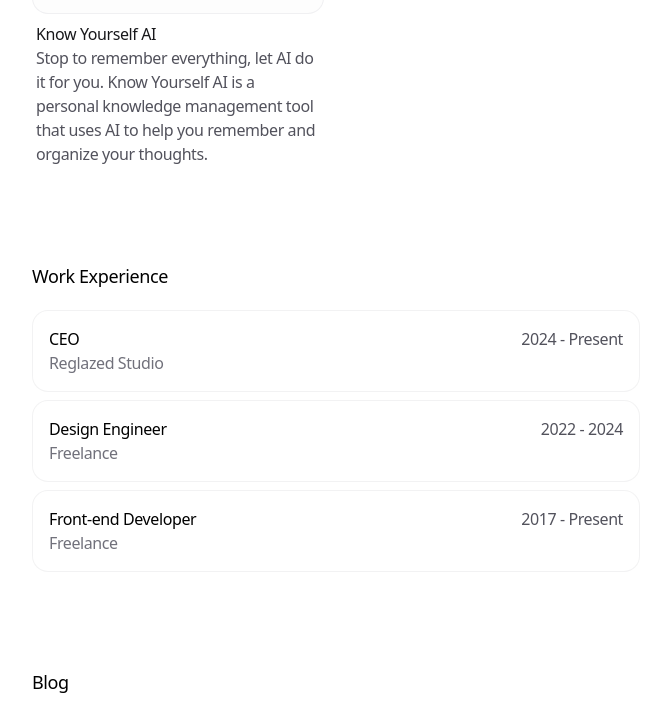
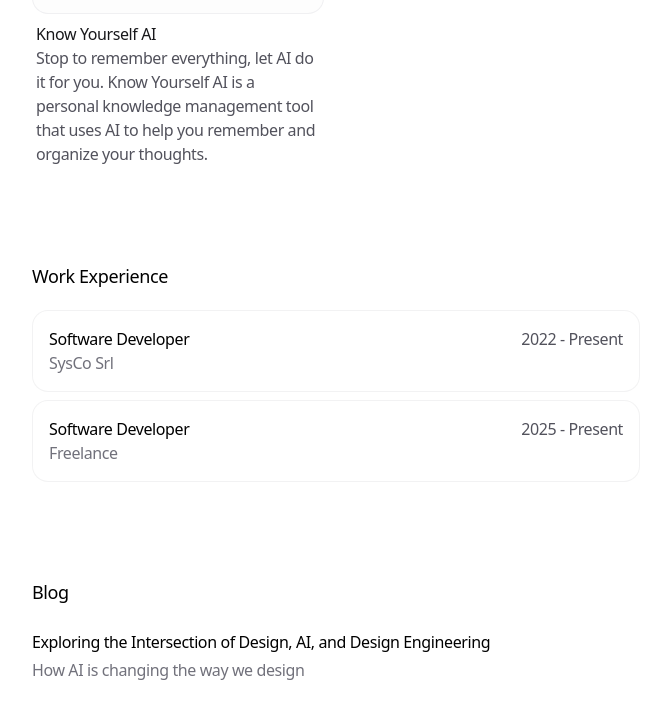
Before and after one commit to DanioFiore/inkeisoft, a Next.js app: page / in a window 1280 px wide. Shown: the part 522-1232 px from the top of the page, without its empty margins (304-975 px from the left). Built offline with nearby package versions, Linux system fonts and the light colour scheme; no server answers; grey boxes are pictures that could not be loaded.

Commit message:
update: revise work experience entries for accuracy and consistency

```diff
--- a/app/data.ts
+++ b/app/data.ts
@@ -49,29 +49,21 @@
 
 export const WORK_EXPERIENCE: WorkExperience[] = [
   {
-    company: 'Reglazed Studio',
-    title: 'CEO',
-    start: '2024',
+    company: 'SysCo Srl',
+    title: 'Software Developer',
+    start: '2022',
     end: 'Present',
-    link: 'https://ibelick.com',
+    link: 'https://sysco.biz/en',
     id: 'work1',
   },
   {
     company: 'Freelance',
-    title: 'Design Engineer',
-    start: '2022',
-    end: '2024',
-    link: 'https://ibelick.com',
+    title: 'Software Developer',
+    start: '2025',
+    end: 'Present',
+    link: 'https://inkeisoft.com',
     id: 'work2',
-  },
-  {
-    company: 'Freelance',
-    title: 'Front-end Developer',
-    start: '2017',
-    end: 'Present',
-    link: 'https://ibelick.com',
-    id: 'work3',
-  },
+  }
 ]
 
 export const BLOG_POSTS: BlogPost[] = [
```
